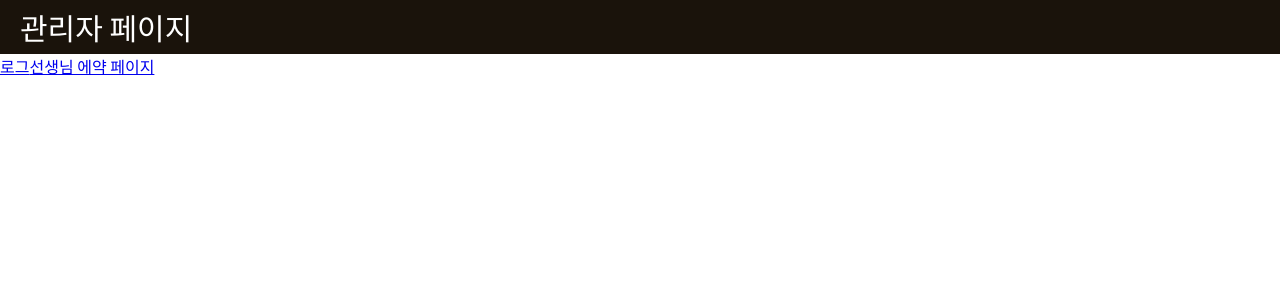
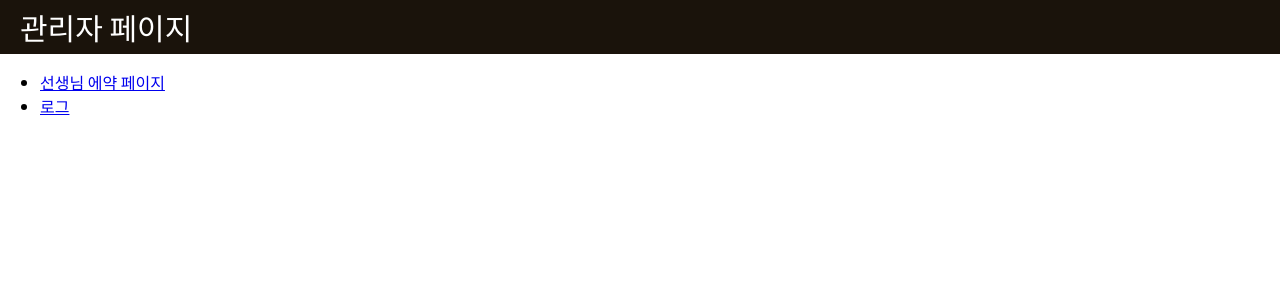
Before and after one commit to jiwon79/KSA-reservation-viewer, a React (Create React App) app: page /admin in a window 1280 px wide. Shown: the top 300 px of the page. Built offline with nearby package versions, Linux system fonts and the light colour scheme.

Commit message:
feat: Add ul in admin page

```diff
--- a/src/Screens/Admin.js
+++ b/src/Screens/Admin.js
@@ -7,8 +7,10 @@ export default function Admin() {
   return (
     <div>
       <Header/>
-      <Link to="/log">로그</Link>
-      <Link to="/teacher">선생님 에약 페이지</Link>
+      <ul>
+        <li><Link to="/teacher">선생님 에약 페이지</Link></li>
+        <li><Link to="/log">로그</Link></li>
+      </ul>
     </div>
   )
 }
```
